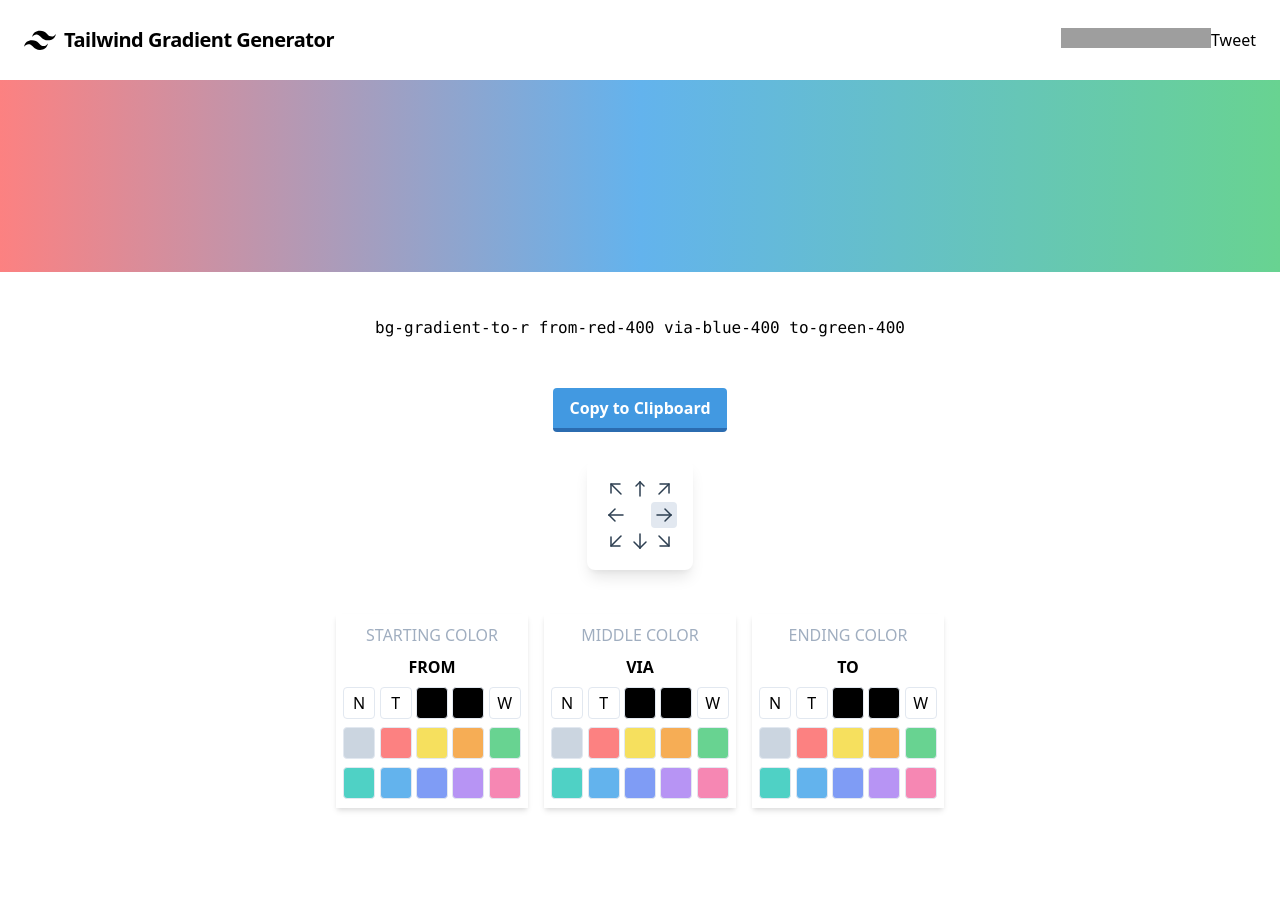
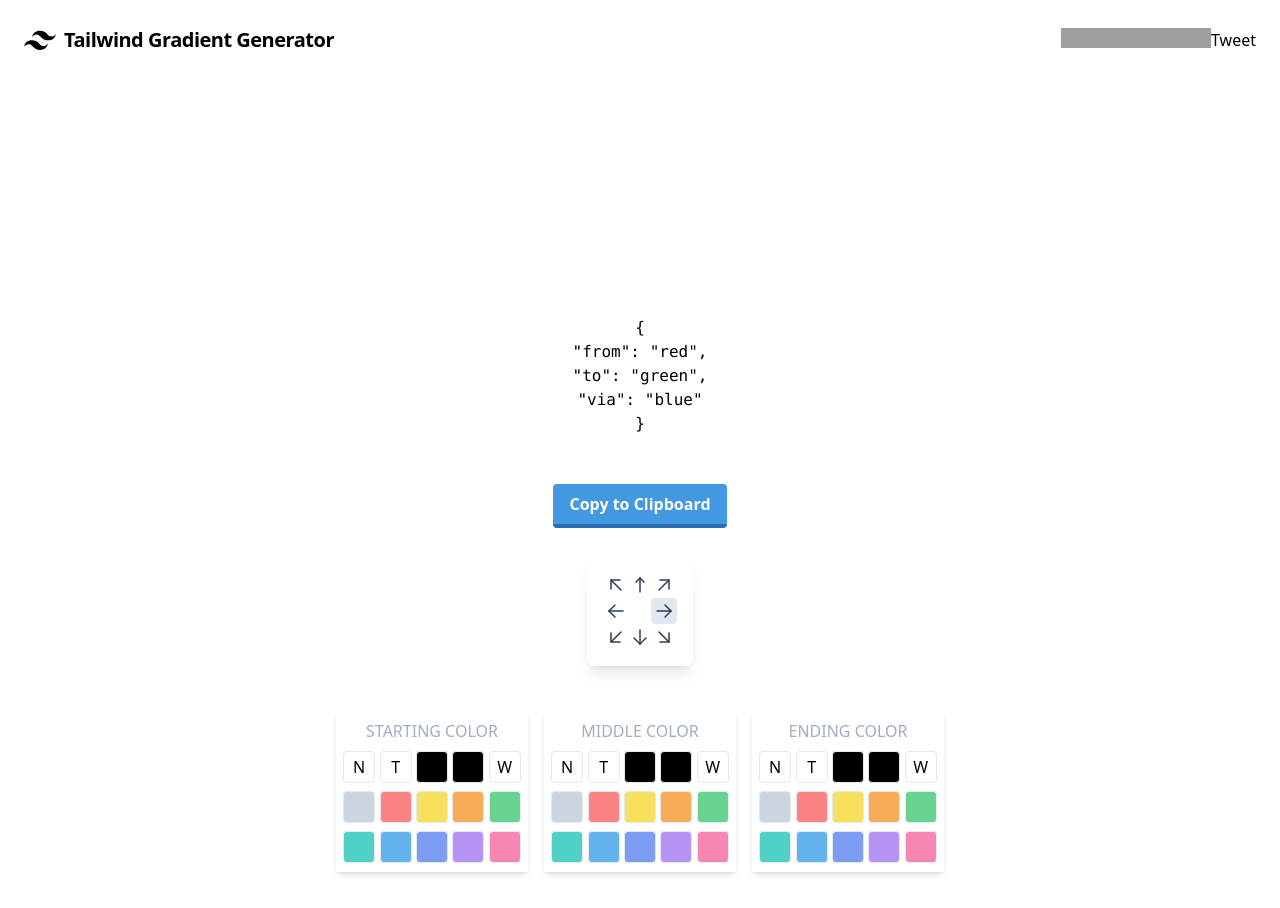
Before and after one commit to roberthgnz/tailwind-gradient-generator, a Vue app: page / in a window 1280 px wide. Before the commit the page ends 844 px from the top, so only its background shows below. Built offline with nearby package versions, Linux system fonts and the light colour scheme; grey boxes are pictures that could not be loaded.

Commit message:
Show shades

```diff
--- a/src/App.vue
+++ b/src/App.vue
@@ -7,7 +7,7 @@
     <div class="text-center mt-5">
       <pre>
       <code class="whitespace-pre-line">
-        {{gradient}}
+        {{stop}}
       </code>
       </pre>
       <div>
@@ -33,18 +33,21 @@
         :title="'Starting color'"
         :colors="colors"
         :stop="'from'"
+        :target="target"
         @click="handleColorStop"
       ></gradient-selector-vue>
       <gradient-selector-vue
         :title="'Middle color'"
         :colors="colors"
         :stop="'via'"
+        :target="target"
         @click="handleColorStop"
       ></gradient-selector-vue>
       <gradient-selector-vue
         :title="'Ending color'"
         :colors="colors"
         :stop="'to'"
+        :target="target"
         @click="handleColorStop"
       ></gradient-selector-vue>
     </div>
@@ -82,16 +85,20 @@ export default {
         "purple",
         "pink",
       ],
-      from: "red",
-      to: "green",
-      via: "blue",
+      stop: {
+        from: "red",
+        to: "green",
+        via: "blue",
+      },
       direction: "r",
+      target: '',
       copied: false,
     };
   },
   methods: {
     handleColorStop({ stop, color }) {
-      this[stop] = color;
+      this.target = stop;
+      this.$set(this.stop, stop, color);
     },
     handleShade(color, number) {
       console.log(color, number);
@@ -125,10 +132,13 @@ export default {
   computed: {
     gradient() {
       let result = [`bg-gradient-to-${this.direction}`];
-      if (this.from && this.from !== "none")
-        result.push(`from-${this.from}-400`);
-      if (this.via && this.via !== "none") result.push(`via-${this.via}-400`);
-      if (this.to && this.to !== "none") result.push(`to-${this.to}-400`);
+      let shade = 400;
+      // // !["transparent", "current", "black", "white"].includes(color)
+      // if (this.from && this.from !== "none")
+      //   result.push(`from-${this.from}-${shade}`);
+      // if (this.via && this.via !== "none")
+      //   result.push(`via-${this.via}-${shade}`);
+      // if (this.to && this.to !== "none") result.push(`to-${this.to}-${shade}`);
       return result.join(" ");
     },
   },
--- a/src/components/GradientSelector.vue
+++ b/src/components/GradientSelector.vue
@@ -1,16 +1,19 @@
 <template>
-  <div class="shadow-md border border-white p-2 m-2 uppercase text-center">
+  <div
+    class="shadow-md border border-white p-2 m-2 uppercase text-center"
+    style="height: fit-content;"
+  >
     <h2 class="text-gray-500 font-normal mb-2">
       {{ title }}
     </h2>
-    <p v-if="stop" class="mb-2 font-bold">{{ stop }}</p>
+    <p v-if="stop" class="mb-2 font-bold">{{ color }}</p>
     <ul class="grid grid-cols-5 gap-2">
       <li
         v-for="color in colors"
         :key="color"
         :title="color"
         style="justify-self: center"
-        @click="$emit('click', { stop, color })"
+        @click="handleColor({ stop, color })"
       >
         <div
           class="border flex rounded justify-center items-center w-8 h-8 cursor-pointer"
@@ -20,6 +23,19 @@
         </div>
       </li>
     </ul>
+    <template v-if="target === stop">
+      <h2 class="text-gray-500 font-normal my-2">
+        SHADE
+      </h2>
+      <ul class="grid grid-cols-5 gap-2">
+        <li v-for="n in 9" :key="n" style="justify-self: center">
+          <div
+            class="border flex rounded justify-center items-center w-8 h-8 cursor-pointer"
+            :class="`bg-${color}-${n}00`"
+          ></div>
+        </li>
+      </ul>
+    </template>
   </div>
 </template>
 
@@ -39,8 +55,21 @@ export default {
       type: String,
       required: true,
     },
+    target: {
+      type: String,
+      required: true,
+    },
+  },
+  data: () => {
+    return {
+      color: null,
+    };
   },
   methods: {
+    handleColor({ stop, color }) {
+      this.color = color;
+      this.$emit("click", { stop, color });
+    },
     getBg(color, shade) {
       return !["transparent", "current", "black", "white"].includes(color)
         ? `bg-${color}-${shade}`
```
